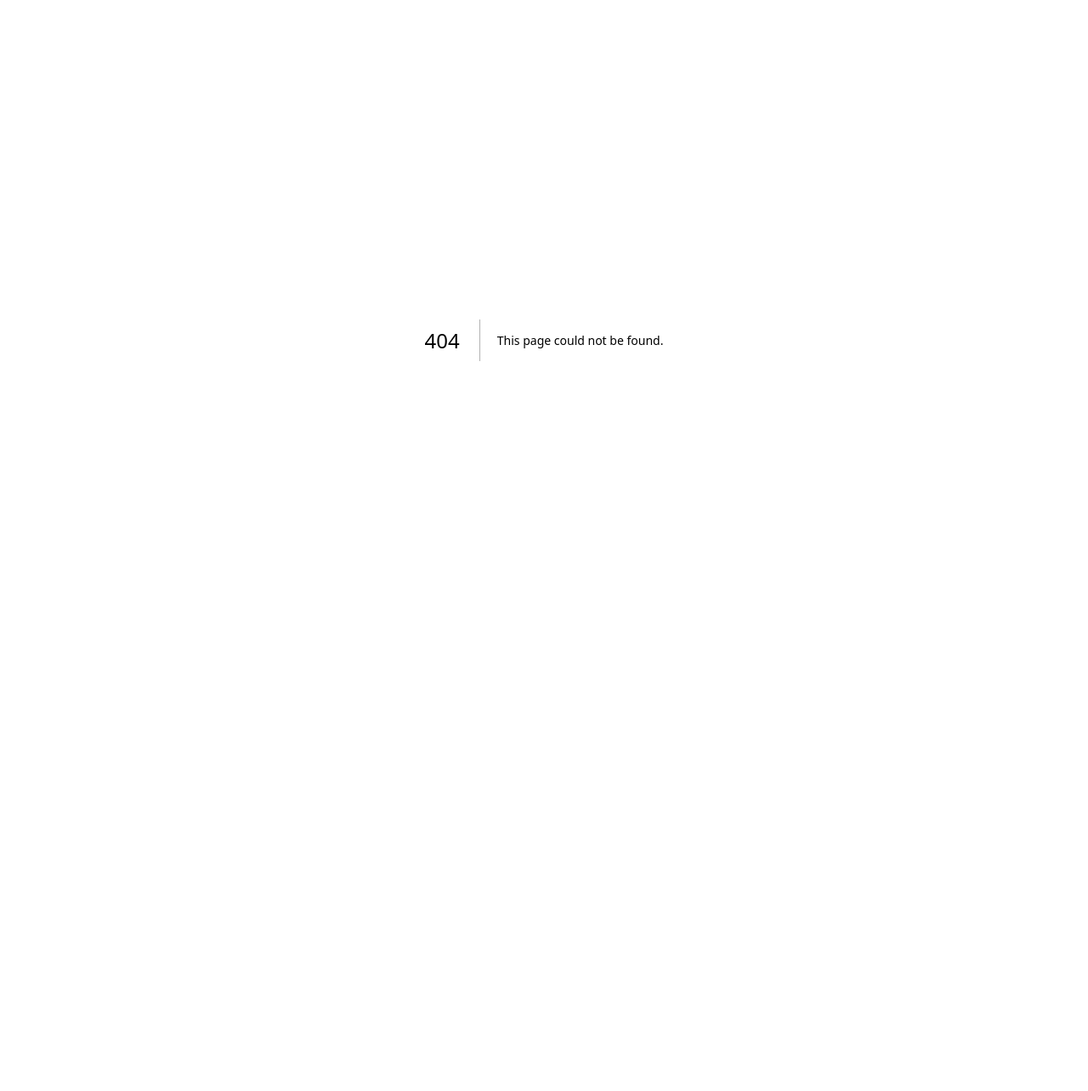
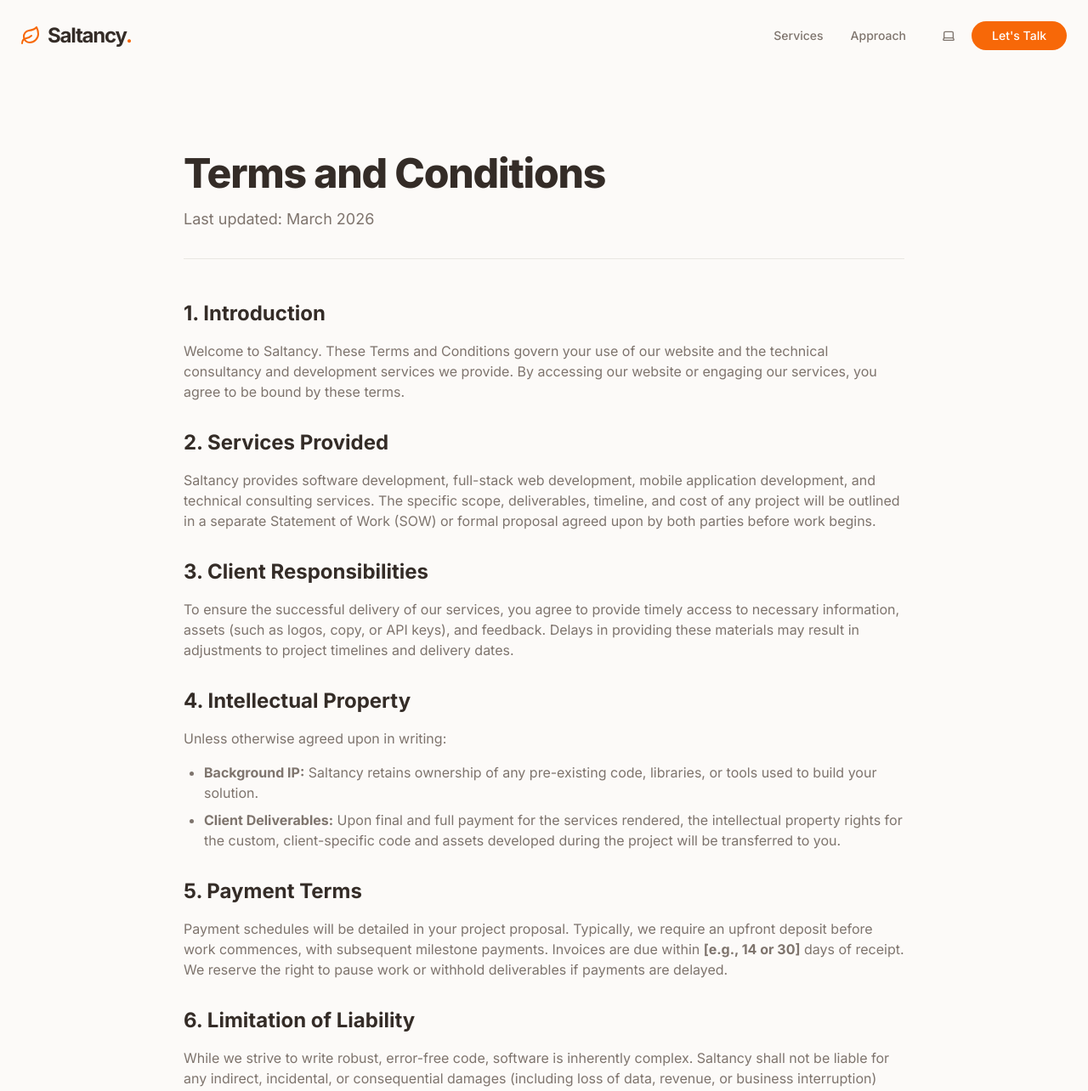
Before and after one commit to XiniDev/saltancy-web, a Next.js app: page /terms in a window 1280 px wide. Before the commit this address had no page. Shown: the top 1284 px of the page at 85% size. Before the commit the page ends 800 px from the top, so only its background shows below. Built offline with nearby package versions, Linux system fonts and the light colour scheme.

Commit message:
terms page

```diff
--- /dev/null
+++ b/app/terms/page.tsx
@@ -0,0 +1,103 @@
+import { Navbar } from "@/components/navbar";
+import { Footer } from "@/components/footer";
+
+export const metadata = {
+  title: "Terms and Conditions | Saltancy",
+  description: "Terms and conditions for engaging with Saltancy Consulting.",
+};
+
+export default function TermsPage() {
+  const lastUpdated = "March 2026";
+
+  return (
+    <div className="min-h-screen flex flex-col selection:bg-secondary">
+      <Navbar />
+
+      <main className="flex-1 container mx-auto px-6 py-16 md:py-24 max-w-4xl">
+        <div className="space-y-8 text-muted-foreground">
+
+          <div className="border-b border-border pb-8 mb-12">
+            <h1 className="text-4xl md:text-5xl font-extrabold tracking-tight text-foreground mb-4">
+              Terms and Conditions
+            </h1>
+            <p className="text-lg">Last updated: {lastUpdated}</p>
+          </div>
+
+          <section className="space-y-4">
+            <h2 className="text-2xl font-bold text-foreground">1. Introduction</h2>
+            <p>
+              Welcome to Saltancy. These Terms and Conditions govern your use of our website and the technical consultancy and development services we provide. By accessing our website or engaging our services, you agree to be bound by these terms.
+            </p>
+          </section>
+
+          <section className="space-y-4">
+            <h2 className="text-2xl font-bold text-foreground">2. Services Provided</h2>
+            <p>
+              Saltancy provides software development, full-stack web development, mobile application development, and technical consulting services. The specific scope, deliverables, timeline, and cost of any project will be outlined in a separate Statement of Work (SOW) or formal proposal agreed upon by both parties before work begins.
+            </p>
+          </section>
+
+          <section className="space-y-4">
+            <h2 className="text-2xl font-bold text-foreground">3. Client Responsibilities</h2>
+            <p>
+              To ensure the successful delivery of our services, you agree to provide timely access to necessary information, assets (such as logos, copy, or API keys), and feedback. Delays in providing these materials may result in adjustments to project timelines and delivery dates.
+            </p>
+          </section>
+
+          <section className="space-y-4">
+            <h2 className="text-2xl font-bold text-foreground">4. Intellectual Property</h2>
+            <p>
+              Unless otherwise agreed upon in writing:
+            </p>
+            <ul className="list-disc pl-6 space-y-2">
+              <li><strong>Background IP:</strong> Saltancy retains ownership of any pre-existing code, libraries, or tools used to build your solution.</li>
+              <li><strong>Client Deliverables:</strong> Upon final and full payment for the services rendered, the intellectual property rights for the custom, client-specific code and assets developed during the project will be transferred to you.</li>
+            </ul>
+          </section>
+
+          <section className="space-y-4">
+            <h2 className="text-2xl font-bold text-foreground">5. Payment Terms</h2>
+            <p>
+              Payment schedules will be detailed in your project proposal. Typically, we require an upfront deposit before work commences, with subsequent milestone payments. Invoices are due within <strong>[e.g., 14 or 30]</strong> days of receipt. We reserve the right to pause work or withhold deliverables if payments are delayed.
+            </p>
+          </section>
+
+          <section className="space-y-4">
+            <h2 className="text-2xl font-bold text-foreground">6. Limitation of Liability</h2>
+            <p>
+              While we strive to write robust, error-free code, software is inherently complex. Saltancy shall not be liable for any indirect, incidental, or consequential damages (including loss of data, revenue, or business interruption) arising out of the use or inability to use the software we develop, beyond the total amount paid by the client for the specific services in question.
+            </p>
+          </section>
+
+          <section className="space-y-4">
+            <h2 className="text-2xl font-bold text-foreground">7. Termination</h2>
+            <p>
+              Either party may terminate a project with written notice if the other party breaches these terms and fails to correct the breach within a reasonable timeframe. Upon termination, you will be invoiced for all work completed up to the date of termination.
+            </p>
+          </section>
+
+          <section className="space-y-4">
+            <h2 className="text-2xl font-bold text-foreground">8. Governing Law</h2>
+            <p>
+              These Terms and Conditions shall be governed by and construed in accordance with the laws of <strong>[e.g., England and Wales / Your State/Country]</strong>, without regard to its conflict of law provisions.
+            </p>
+          </section>
+
+          <section className="space-y-4">
+            <h2 className="text-2xl font-bold text-foreground">9. Contact Us</h2>
+            <p>
+              If you have any questions about these Terms, please contact us at:
+            </p>
+            <div className="bg-muted p-6 rounded-xl border border-border mt-4">
+              <p className="font-medium text-foreground">Saltancy Consulting</p>
+              <p>Email: <strong>[Your Email Address]</strong></p>
+            </div>
+          </section>
+
+        </div>
+      </main>
+
+      <Footer />
+    </div>
+  );
+}
```
